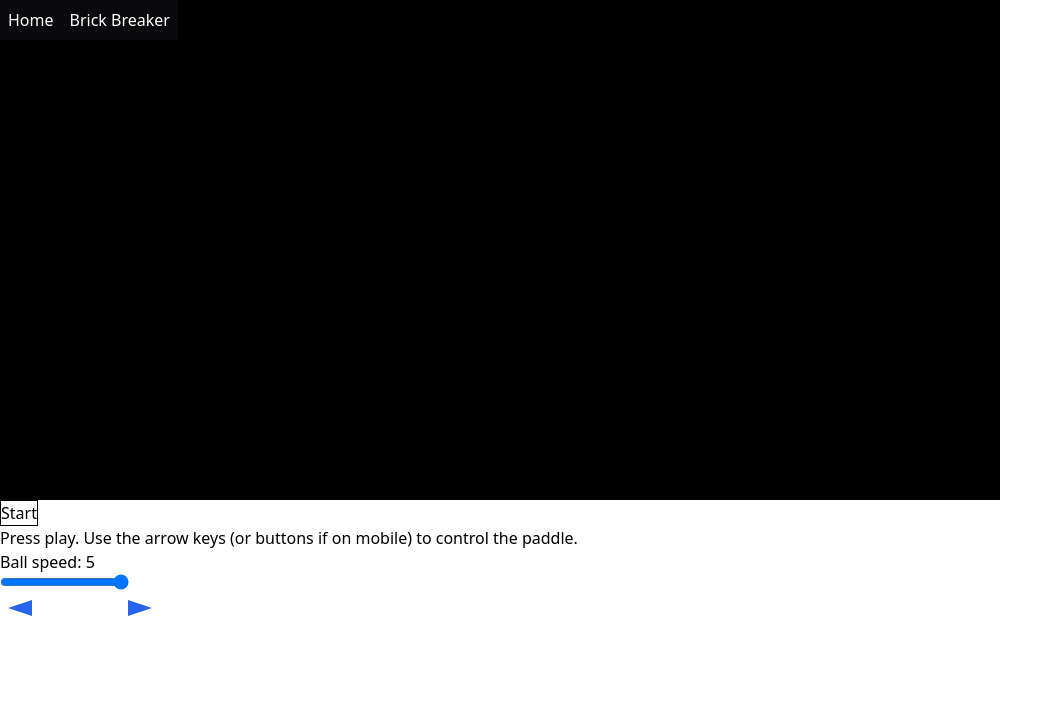
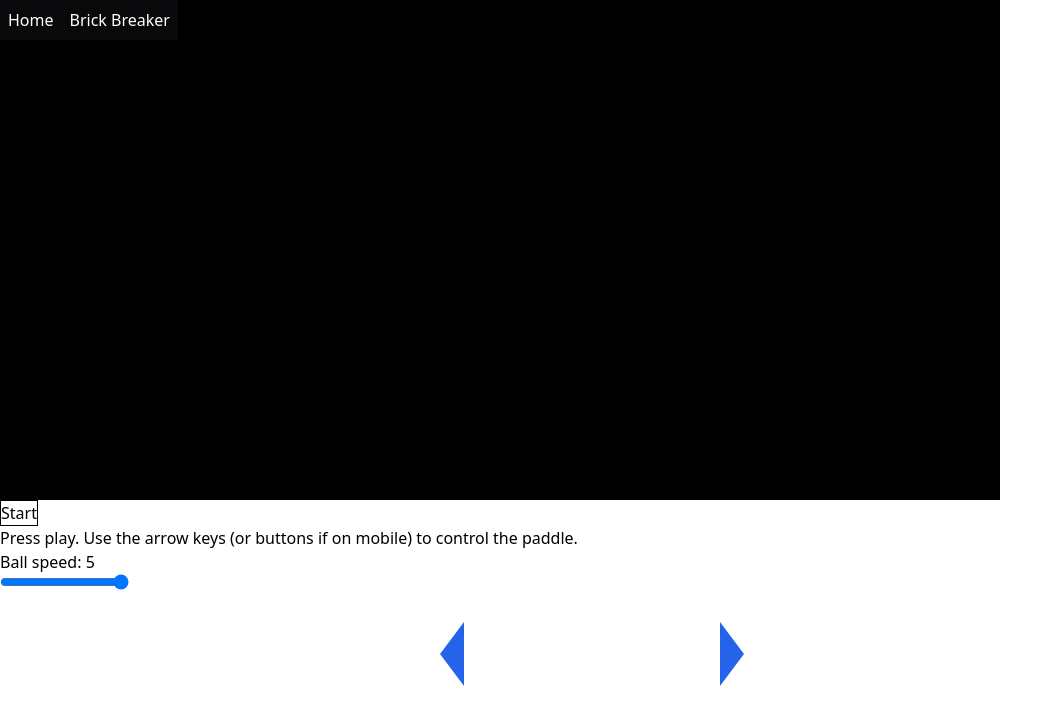
Before and after one commit to unevident/unevident.github.io, a React (Vite) app: page /#/Brickbreaker in a window 1280 px wide. Shown: the top 724 px of the page, without its empty margins (0-1063 px from the left). Built offline with nearby package versions, Linux system fonts and the light colour scheme.

Commit message:
fix: changed size of buttons

```diff
--- a/src/brickbreaker/components/arrow.tsx
+++ b/src/brickbreaker/components/arrow.tsx
@@ -1,8 +1,8 @@
 function Arrow( direction:string ) {
     if (direction == "ArrowLeft") {
-        return <div className="h-0 w-0 mr-24 border-y-8 border-y-transparent border-r-[24px] border-r-blue-600"/>;
+        return <div className="h-0 w-0 mr-24 border-y-[2em] border-y-transparent border-r-[24px] border-r-blue-600"/>;
     }
-    return <div className="h-0 w-0 mr-24 border-y-8 border-y-transparent border-l-[24px] border-l-blue-600"/>;
+    return <div className="h-0 w-0 mr-24 border-y-[2em] border-y-transparent border-l-[24px] border-l-blue-600"/>;
 }
 
 export default Arrow
--- a/src/brickbreaker/components/arrowbutton.tsx
+++ b/src/brickbreaker/components/arrowbutton.tsx
@@ -9,7 +9,7 @@ const ArrowButton: React.FC<Props> = ({
     children
 }) => {
     return(
-        <button onMouseDown={() => {
+        <button className="ml-20 mr-20" onMouseDown={() => {
             var event = new KeyboardEvent('keydown', {
                 key: direction
             });
--- a/src/pages/Brickbreaker.tsx
+++ b/src/pages/Brickbreaker.tsx
@@ -157,7 +157,7 @@ export function Brickbreaker() {
             <label htmlFor="ballSpeed">Ball speed: {ballSpeed}</label>
             <input id="ballSpeed" type="range" min={1} max={5} step={1} value={ballSpeed} onChange={(e) => setBallSpeed(parseInt(e.target.value))}/>
             </div>
-            <div className="m-2">
+            <div className="flex mt-8 justify-center w-auto">
                 <ArrowButton direction="ArrowLeft" children={Arrow("ArrowLeft")}/>
                 <ArrowButton direction="ArrowRight" children={Arrow("ArrowRight")} />
             </div>
```
